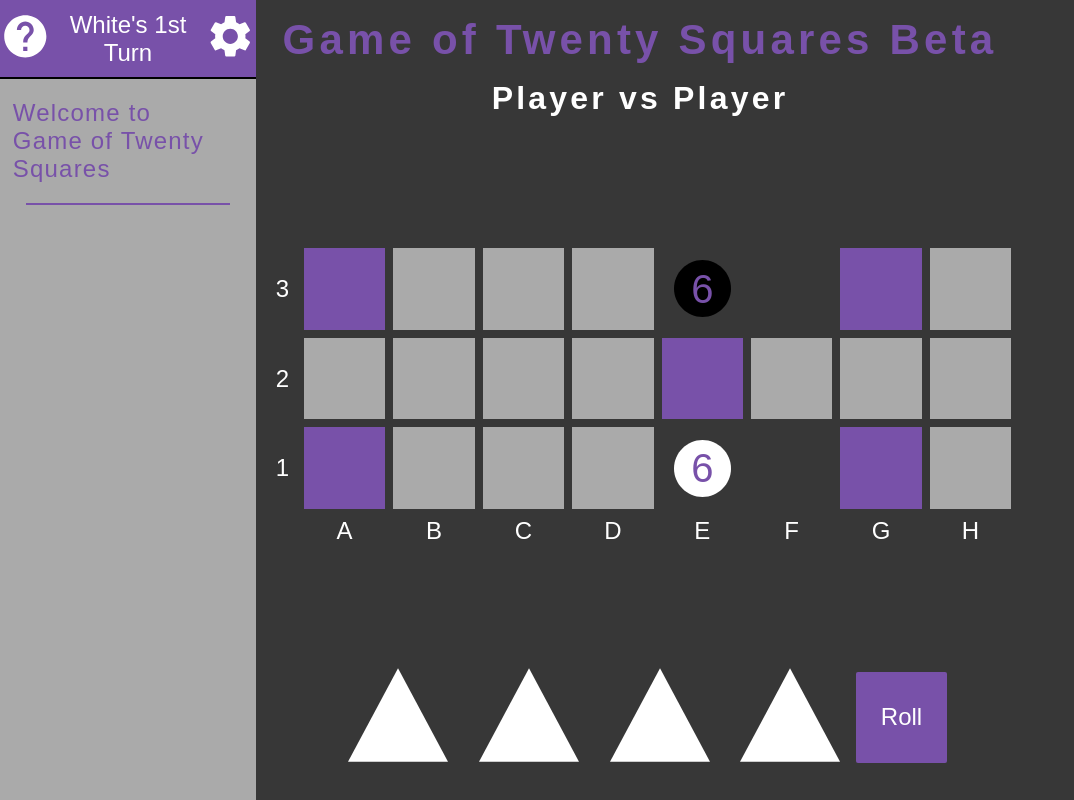
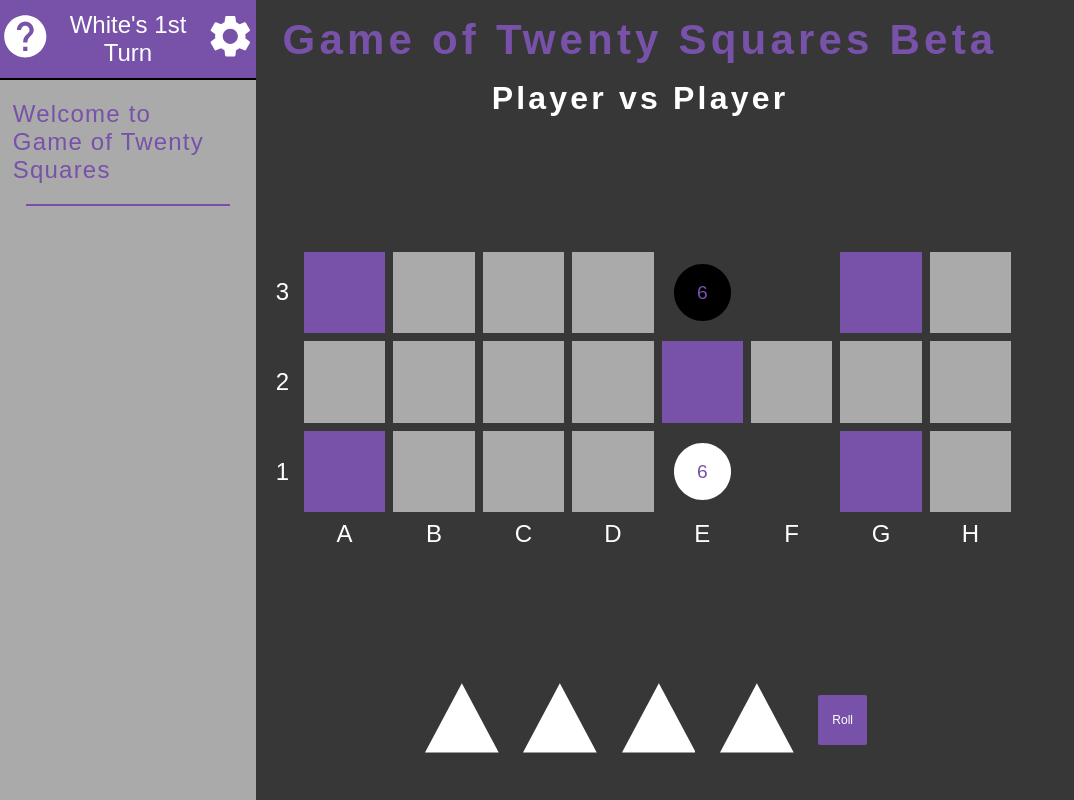
Before and after one commit to JustinTaylorWeiss/GameofTwentySquares, a React (Create React App) app: page / in a window 1280 px wide. Both pictures are taken after a click on the element "Player vs Player". Shown: the whole page, without its empty margins (0-1074 px from the left). Built offline with nearby package versions, Linux system fonts and the light colour scheme.

Commit message:
fixed win screen and dice size

```diff
--- a/src/game/board/component.jsx
+++ b/src/game/board/component.jsx
@@ -97,6 +97,9 @@ const GameTileText = styled.div`
     @media only screen and (max-aspect-ratio: 1/1) {
       font-size: 1.5rem;
     }
+    @media only screen and (max-width: 1300px) {
+      font-size: 1.2rem;
+    }
     @media only screen and (max-height: 550px) {
       font-size: 0.75rem;
     }
@@ -156,73 +159,3 @@ export const Board = ({}) => {
       }
     </GameBoardGrid>
 };
-
-
-/*
-<GameBoardRow>
-              <GameBoardColumn key={`Labelcolumn`}>
-                <GameBoardRowLabel key="Label3">3</GameBoardRowLabel>
-                <GameBoardRowLabel key="Label2">2</GameBoardRowLabel>
-                <GameBoardRowLabel key="Label1">1</GameBoardRowLabel>
-                <GameBoardCornerDot/>
-              </GameBoardColumn>
-              {
-                Array(7).fill(0).map((_, rowIndex) =>
-                  <GameBoardColumn key={`column${rowIndex}`}>
-                    {
-                      Array(3).fill(0).map((_, columnIndex) => {
-                        const modifier = getTileModifierWithCoords(gameContextState, columnIndex, rowIndex) ?? "";
-                        const stones = getTileStonesWithCoords(gameContextState, columnIndex, rowIndex) ?? [];
-                        return <GameTile
-                            onClick={() => {
-                                if(stones[0] && validateMove(gameContextState, stones[0])) {
-                                    dispatch(Actions.moveStone(stones[0]))
-                                    dispatch(Actions.resetRolled())
-                                }
-                            }}
-                            key={`Tile[${columnIndex},${rowIndex}]`}
-                            modifier={modifier}
-                          >
-                            {stones.length > 0 ? <GameStone color={stones[0].charAt(0)}/> : null}
-                            <GameTileText>
-                                {stones.length > 0 ? stones.length : ""}
-                            </GameTileText>
-                          </GameTile>
-                      })
-                    }
-                    <GameBoardColumnLabel key={`${rowIndex}CLabel`}>{ rowLetterMap?.[rowIndex] ?? ""}</GameBoardColumnLabel>
-                  </GameBoardColumn>
-                )
-              }
-      </GameBoardRow>
-*/
-
-
-/*
-Array(4).fill(0).map((_, rowIndex) => <>
-
-              Array(9).fill(0).map((_, columnIndex) => {
-                const modifier = getTileModifierWithCoords(gameContextState, columnIndex, rowIndex) ?? "";
-                const stones = getTileStonesWithCoords(gameContextState, columnIndex, rowIndex) ?? [];
-                return <GameTile
-                    onClick={() => {
-                        if(stones[0] && validateMove(gameContextState, stones[0])) {
-                            dispatch(Actions.moveStone(stones[0]))
-                            dispatch(Actions.resetRolled())
-                        }
-                    }}
-                    key={`Tile[${columnIndex},${rowIndex}]`}
-                    modifier={modifier}
-                  >
-                    {stones.length > 0 ? <GameStone color={stones[0].charAt(0)}/> : null}
-                    <GameTileText>
-                        {stones.length > 0 ? stones.length : ""}
-                    </GameTileText>
-                  </GameTile>
-              })
-            <GameBoardColumnLabel key={`${rowIndex}CLabel`}>{ rowLetterMap?.[rowIndex] ?? ""}</GameBoardColumnLabel>
-          </GameBoardColumn>
-        </>)
-      }
-    </GameBoardGrid>
-*/
--- a/src/game/dice/component.jsx
+++ b/src/game/dice/component.jsx
@@ -37,8 +37,26 @@ const Die = styled(g.Triangle)`
 
 const DieWrap = styled.div`
     aspect-ratio: 1;
-    flex-grow: 2;
-    margin: 5% 2.5% 5% 2.5%;
+    width: 12%;
+    margin: 5% 2%;
+    @media only screen and (max-aspect-ratio: 1/1) {
+        width: auto;
+        flex-grow: 2;
+    }
+`;
+
+const RollWrap = styled.div`
+    display: flex;
+    flex-direction: column;
+    justify-content: center;
+    align-items: center;
+    aspect-ratio: 1;
+    width: 8%;
+    margin-left: 2%;
+    @media only screen and (max-aspect-ratio: 1/1) {
+        width: auto;
+        flex-grow: 1;
+    }
 `;
 
 const RollButton = styled.div`
@@ -46,11 +64,12 @@ const RollButton = styled.div`
     flex-direction: column;
     justify-content: center;
     align-items: center;
-    flex-grow: 1;
     border-radius: 2px;
+    width: 100%;
+    height: 100%;
     aspect-ratio: 1;
     color: white;
-    font-size: 1.5rem;
+    font-size: 1.2rem;
 
     -webkit-touch-callout: none;
     -webkit-user-select: none;
@@ -63,8 +82,9 @@ const RollButton = styled.div`
         cursor: pointer;
     }
     @media only screen and (max-aspect-ratio: 1/1) {
+        margin: 5% 2%;
     }
-    @media only screen and (max-width: 700px) {
+    @media only screen and (max-width: 1300px) {
         font-size: 0.75rem;
     }
 `;
@@ -86,10 +106,11 @@ export const Dice = ({}) => {
                 )
             }
             {
-                !gameContextState.gameState.rolled &&
-                <RollButton onClick={() => dispatch(Actions.rollDice())}>
-                    Roll
-                </RollButton>
+                !gameContextState.gameState.rolled && <RollWrap>
+                        <RollButton onClick={() => dispatch(Actions.rollDice())}>
+                            Roll
+                        </RollButton>
+                </RollWrap>
             }
         </DiceRow>
     );
--- a/src/game/winScreen/component.jsx
+++ b/src/game/winScreen/component.jsx
@@ -11,8 +11,8 @@ export const WinScreen = ({}) => {
         <g.Blur/>
         <g.Window>
             <g.SubTitleText>
-                { gameContextState.boardState[0][5].length >= 6 && "White Wins!" }
-                { gameContextState.boardState[2][5].length >= 6 && "Black Wins!" }
+                { gameContextState.boardState[0][5].stones.length >= 6 && "White Wins!" }
+                { gameContextState.boardState[2][5].stones.length >= 6 && "Black Wins!" }
             </g.SubTitleText>
             <g.SubTitleTextButton onClick={() => dispatch(Actions.resetState())}>
                 Play Again
```
